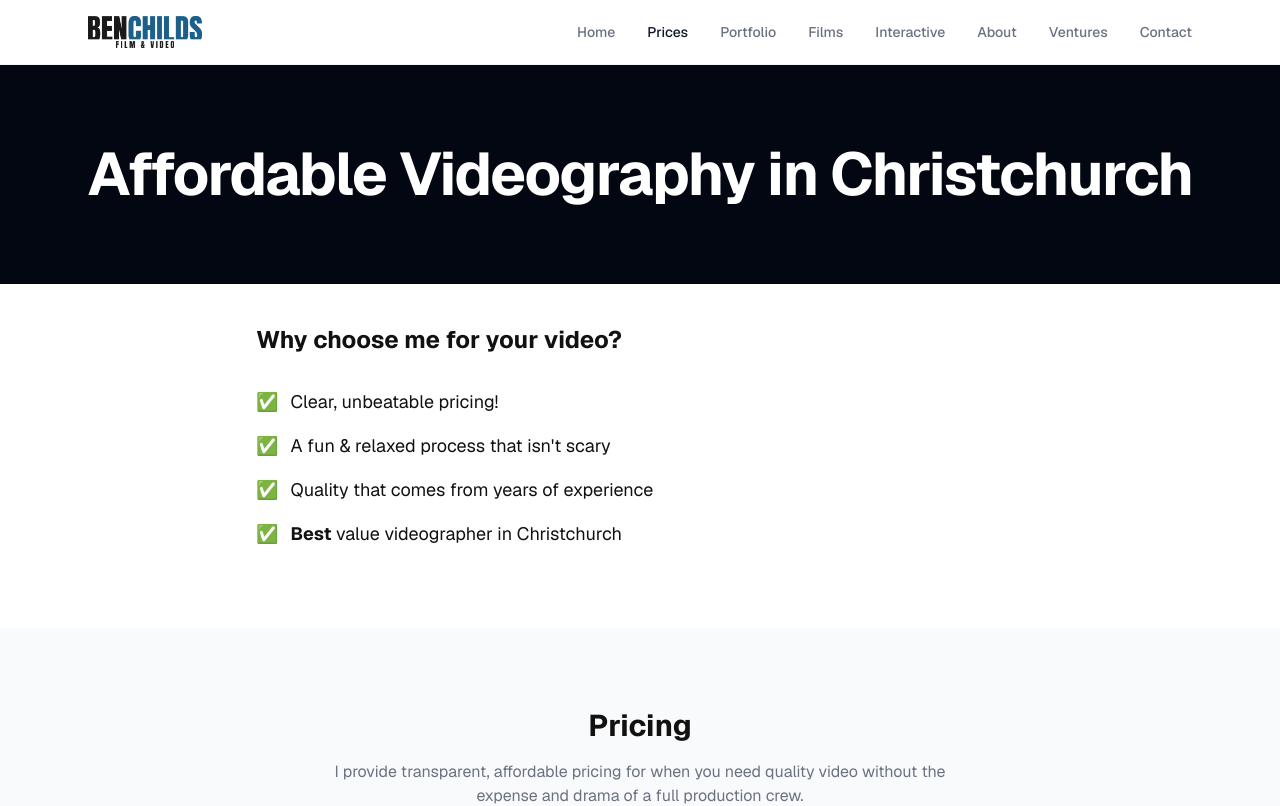
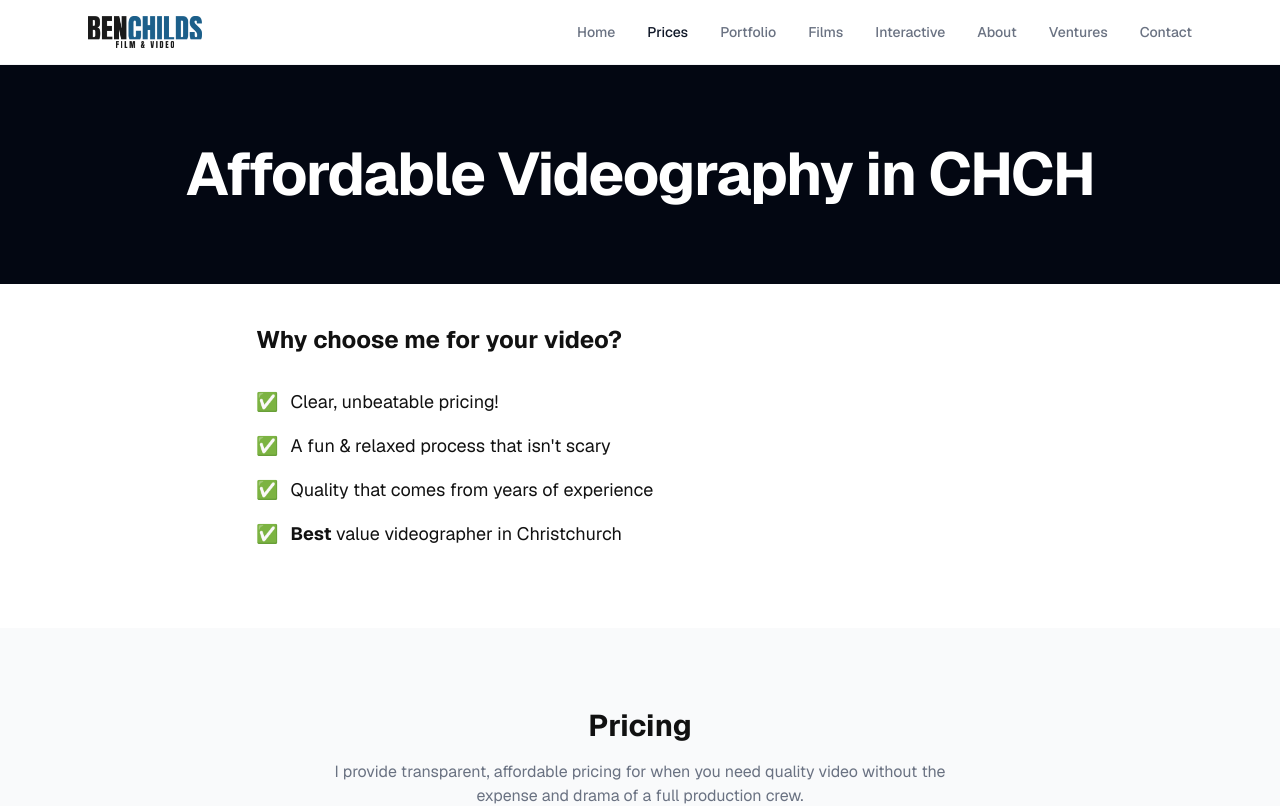
Before and after one commit to IndeverGames/Videography-website, a Next.js app: page /videography in a window 1280 px wide. Shown: the top 806 px of the page. Built offline with nearby package versions, Linux system fonts and the light colour scheme.

Commit message:
Revert Prices page H1 back to "Affordable Videography in CHCH"

```diff
--- a/app/videography/page.tsx
+++ b/app/videography/page.tsx
@@ -54,7 +54,7 @@ export default function Prices() {
       {/* Header */}
       <section className="py-20 px-6 bg-gray-950 text-white text-center">
         <h1 className="text-5xl md:text-6xl font-bold tracking-tight">
-          Affordable Videography in Christchurch
+          Affordable Videography in CHCH
         </h1>
       </section>
 
```
